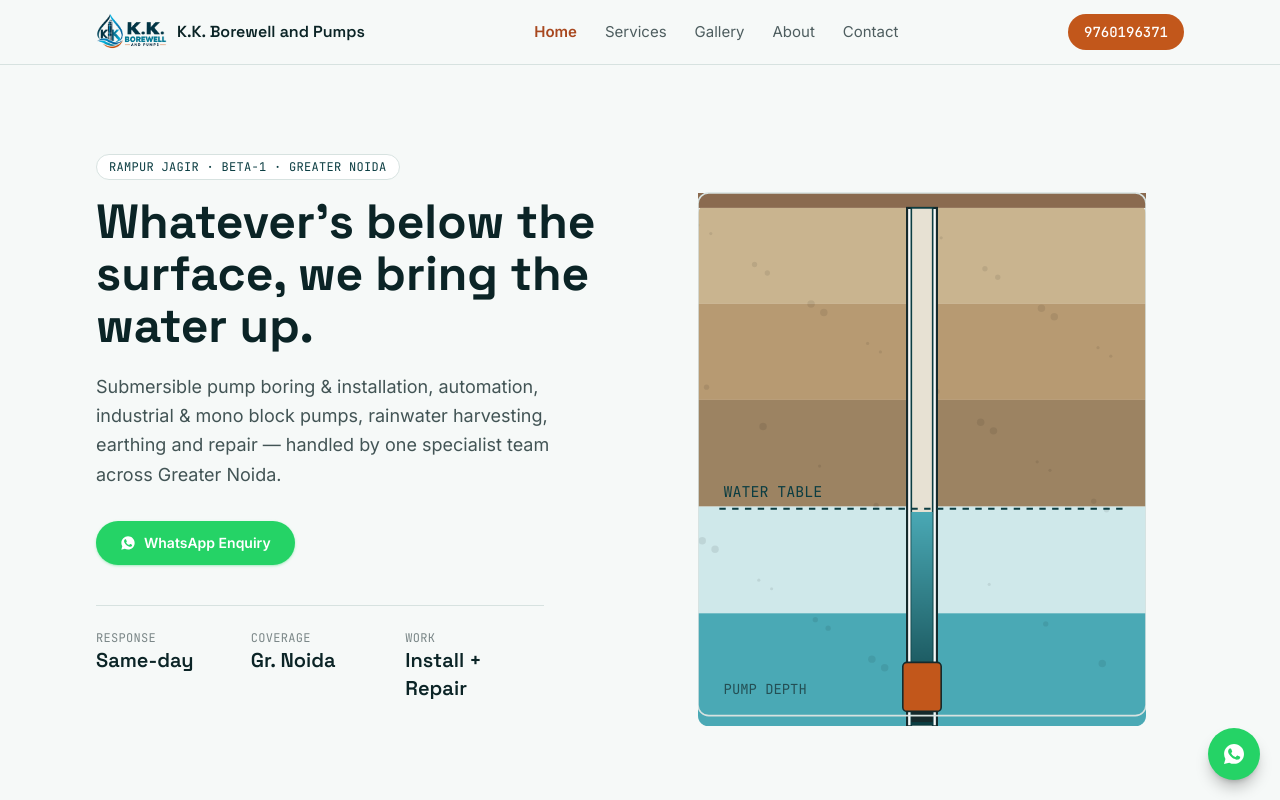
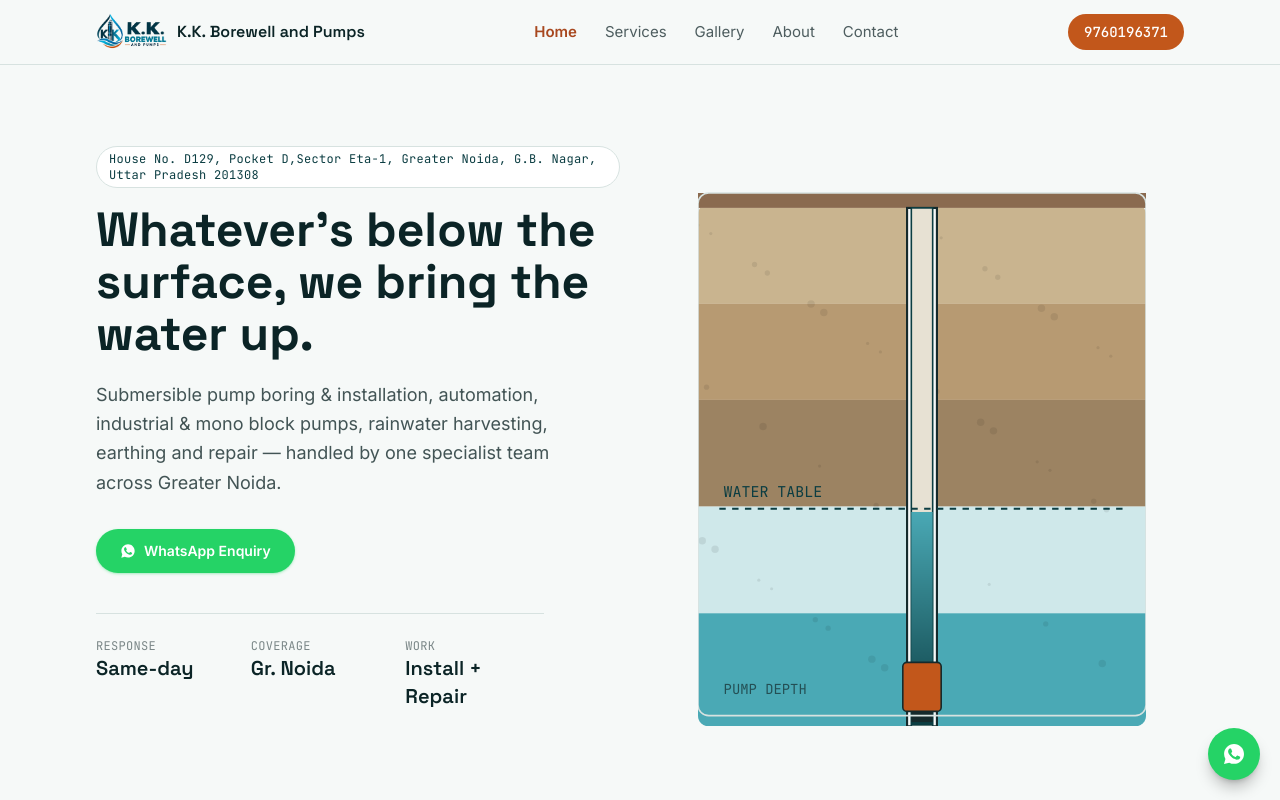
Before and after one commit to ramavtarmjr885301/kkborewell, a Next.js app: page / in a window 1280 px wide. Shown: the top 800 px of the page. Built offline with nearby package versions, Linux system fonts and the light colour scheme.

Commit message:
address changed in hero section in home page

```diff
--- a/components/Hero.tsx
+++ b/components/Hero.tsx
@@ -8,7 +8,7 @@ export default function Hero() {
       <div className="mx-auto grid max-w-6xl items-center gap-10 px-5 pb-16 pt-12 md:grid-cols-2 md:px-8 md:pb-24 md:pt-16">
         <div className="animate-rise">
           <p className="mb-4 inline-flex items-center gap-2 rounded-full border border-(--color-line) bg-white px-3 py-1 font-mono text-xs tracking-wide text-(--color-well-800)">
-            RAMPUR JAGIR · BETA-1 · GREATER NOIDA
+            House No. D129, Pocket D,Sector Eta-1, Greater Noida, G.B. Nagar, Uttar Pradesh 201308
           </p>
           <h1 className="font-display text-4xl font-bold leading-[1.08] text-(--color-well-900) sm:text-5xl">
             Whatever&apos;s below the surface, we bring the water up.
```
